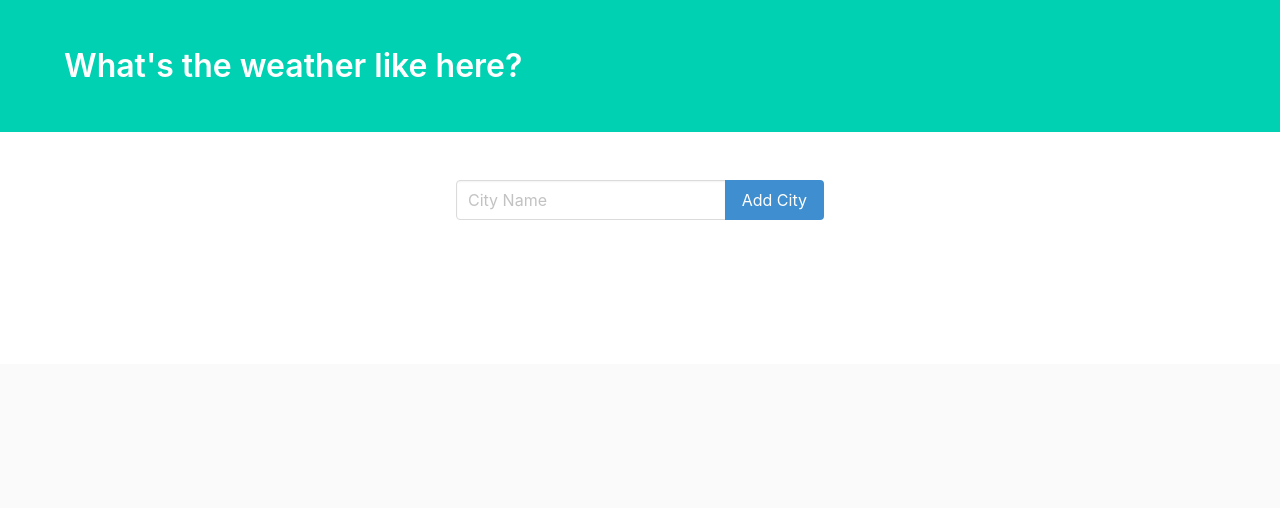
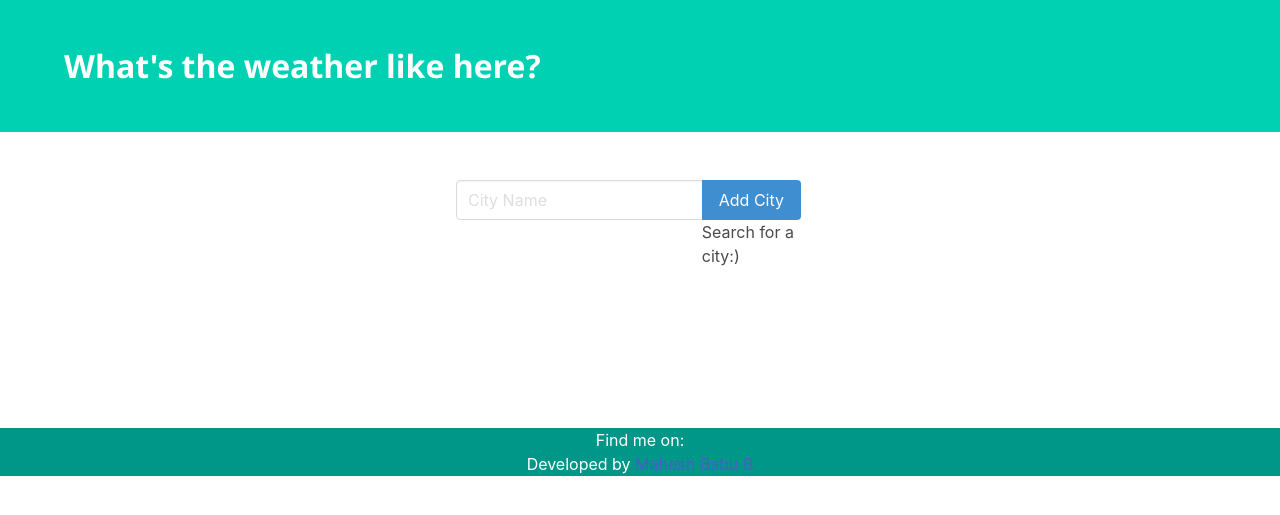
Before and after one commit to bugidemaheshbabu/weather_app, a Django app: template weather/templates/weather/weather.html in a window 1280 px wide. Shown: the top 515 px of the page. Run offline with Django 3.2, Linux system fonts and the light colour scheme; the template is opened without the code that fills it: values that come from a table or form of the project are taken from there, others are empty; some libraries are stand-ins or nearby versions.

Commit message:
Add footer

```diff
--- a/weather/templates/weather/weather.html
+++ b/weather/templates/weather/weather.html
@@ -6,6 +6,7 @@
     <meta charset="UTF-8">
     <meta name="viewport" content="width=device-width, initial-scale=1.0">
     <meta http-equiv="X-UA-Compatible" content="ie=edge">
+    <link rel="stylesheet" href="https://www.w3schools.com/w3css/4/w3.css">
     <title>Document</title>
     <link rel="stylesheet" href="https://cdnjs.cloudflare.com/ajax/libs/bulma/0.6.2/css/bulma.css" />
 </head>
@@ -35,6 +36,7 @@
                                 <button type="submit" class="button is-info">
                                     Add City
                                 </button>
+                                <p>Search for a city:)</p>
                             </div>
                         </div>
                         {% if message %}
@@ -79,8 +81,13 @@
             </div>
         </div>
     </section>
-    <footer class="footer">
-    </footer>
-</body>
-
+    <footer class="w3-container w3-teal w3-center w3-margin-top">
+        <p>Find me on:</p>
+        <a href="https://github.com/bugidemaheshbabu"><i class="fa fa-github w3-hover-opacity"></i></a>
+        <a href="https://www.linkedin.com/in/mahesh-babu-9b5068153/"><i class="fa fa-linkedin-p w3-hover-opacity"></i></a>
+        <a href="https://twitter.com/ppl_cl_me_maahe"><i class="fa fa-twitter w3-hover-opacity"></i></a>
+        <i class="fa fa-linkedin w3-hover-opacity"></i>
+        <p>Developed by <a href="https://www.linkedin.com/in/mahesh-babu-9b5068153/" target="_blank">Mahesh Babu B</a></p>
+      </footer>
+    </body>
 </html>
```
